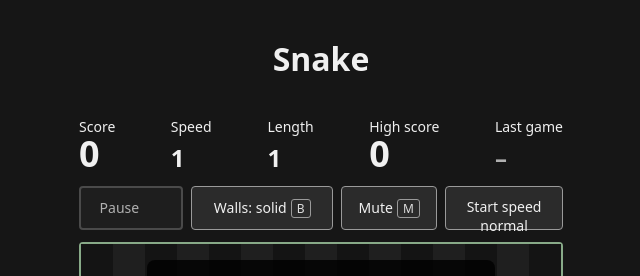
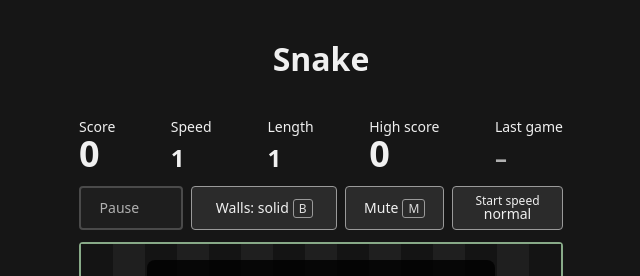
Before and after one commit to mariusachim/awesomeProject1, a React (Vite) app: page / in a window 1280 px wide. Shown: the top 276 px of the page, without its empty margins (319-959 px from the left). Built offline with nearby package versions, Linux system fonts and the light colour scheme.

Commit message:
fix(#416): give the desktop start speed label room in its button

```diff
--- a/src/index.css
+++ b/src/index.css
@@ -74,6 +74,23 @@ button:disabled {
 
 .start-speed .mode-colon {
   display: none;
+}
+
+/* Desktop: line-height 1 and 12px over 14px leave 8px above and below inside the 44px box. */
+@media (min-width: 601px) {
+  .start-speed {
+    padding-block: 1px;
+  }
+
+  .start-speed .mode-name {
+    font-size: 0.75rem;
+    line-height: 1;
+  }
+
+  .start-speed .mode-value {
+    font-size: 0.875rem;
+    line-height: 1;
+  }
 }
 
 /* Muted: a slashed speaker, a solid amber border (#e0a030 on #1e1e1e is about 7:1) and a dimmer label. The 2px border stays, so nothing moves. */
```
